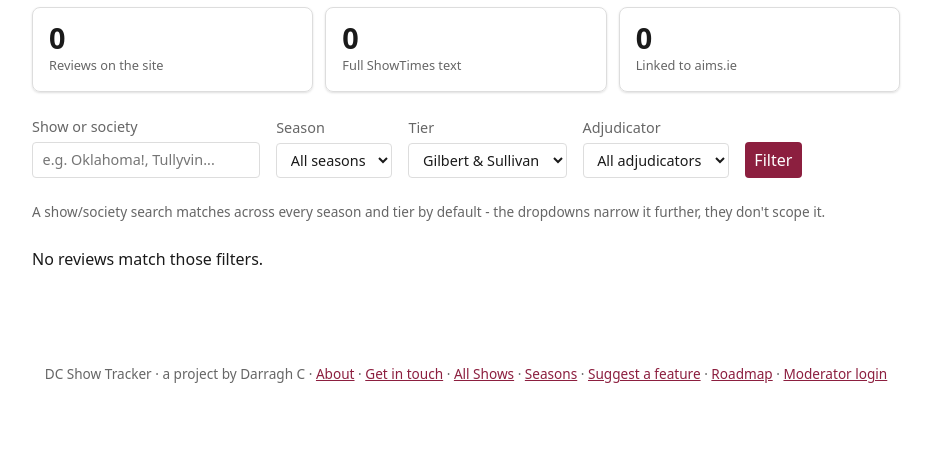
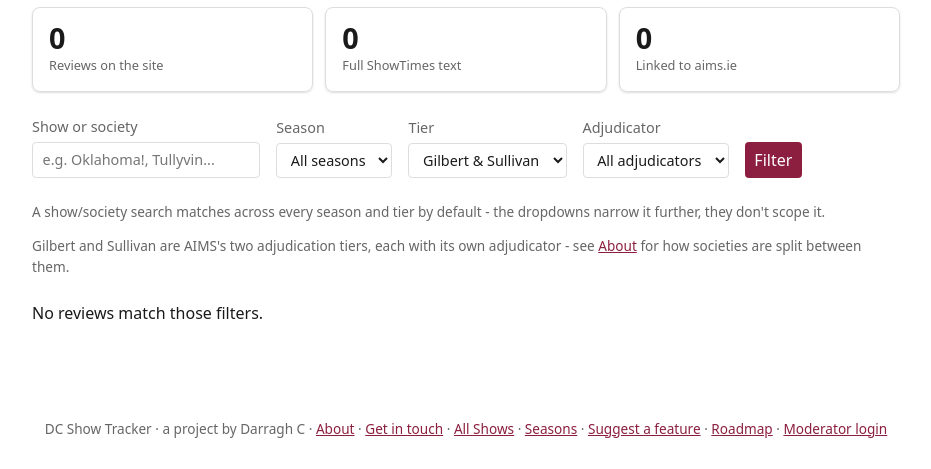
Before and after one commit to darraghcphotography/showcal, a Flask app: page /reviews in a window 1280 px wide. Shown: the part 400-869 px from the top of the page, without its empty margins (174-1105 px from the left). Before the commit the page ends 783 px from the top, so only its background shows below. Run offline with Flask 3, Linux system fonts and the light colour scheme; data comes from the database, SQL or seed files in the repository; data that the repository does not hold is empty.

Commit message:
Explain Gilbert/Sullivan inline wherever it's used as a filter
Used as a filter label on Awards, Reviews, Season and Societies, but
explained nowhere except /about, which almost nobody reads. One short
hint line under each filter form, pointing at the real explanation
rather than assuming the term is self-evident. Deliberately doesn't
claim it's about production size or quality (an early draft did, and
that's not what /about actually says) - it's a workload-driven adjudicator
split based on a society's own nomination history over the previous 5
seasons.

4 new tests.

Co-Authored-By: Claude Sonnet 5 <noreply@anthropic.com>

```diff
--- a/app/templates/awards.html
+++ b/app/templates/awards.html
@@ -52,6 +52,8 @@
       <a href="{{ url_for('info.awards') }}">Clear</a>
     {% endif %}
   </form>
+  <p class="hint">Gilbert and Sullivan are AIMS's two adjudication tiers, each with its own adjudicator -
+     see <a href="{{ url_for('public.about') }}">About</a> for how societies are split between them.</p>
 
   <table class="data-table table-wide">
     <thead>
--- a/app/templates/reviews_index.html
+++ b/app/templates/reviews_index.html
@@ -82,8 +82,11 @@
       <a href="{{ url_for('public.reviews_index') }}">Clear</a>
     {% endif %}
   </form>
-  <p class="hint" style="margin-bottom: 1.5rem;">A show/society search matches across every season and tier by
+  <p class="hint">A show/society search matches across every season and tier by
     default - the dropdowns narrow it further, they don't scope it.</p>
+  <p class="hint" style="margin-bottom: 1.5rem;">Gilbert and Sullivan are AIMS's two adjudication tiers, each
+    with its own adjudicator - see <a href="{{ url_for('public.about') }}">About</a> for how societies are
+    split between them.</p>
 
   {% if q %}
     <p class="meta">{{ result_count }} result{{ '' if result_count == 1 else 's' }} for &ldquo;{{ q }}&rdquo;</p>
--- a/app/templates/season.html
+++ b/app/templates/season.html
@@ -139,6 +139,8 @@
       <a href="{{ url_for('info.season_summary', season=season) }}">Clear</a>
     {% endif %}
   </form>
+  <p class="hint">Gilbert and Sullivan are AIMS's two adjudication tiers, each with its own adjudicator -
+    see <a href="{{ url_for('public.about') }}">About</a> for how societies are split between them.</p>
 
   {% if weeks %}
     <details class="season-calendar" {% if not is_past_season %}open{% endif %} title="Show or hide the week-by-week calendar">
--- a/app/templates/societies_list.html
+++ b/app/templates/societies_list.html
@@ -39,6 +39,8 @@
       <a href="{{ url_for('public.societies_list') }}">Clear</a>
     {% endif %}
   </form>
+  <p class="hint">Gilbert and Sullivan are AIMS's two adjudication tiers, each with its own adjudicator -
+    see <a href="{{ url_for('public.about') }}">About</a> for how societies are split between them.</p>
 
   <p>{{ total }} societ{{ 'y' if total == 1 else 'ies' }} found{% if total_pages > 1 %} - showing page
      {{ page }} of {{ total_pages }}{% endif %}.</p>
```
Also changed, not shown: tests/test_gilbert_sullivan_explainer.py (added, +26 -0 lines).
